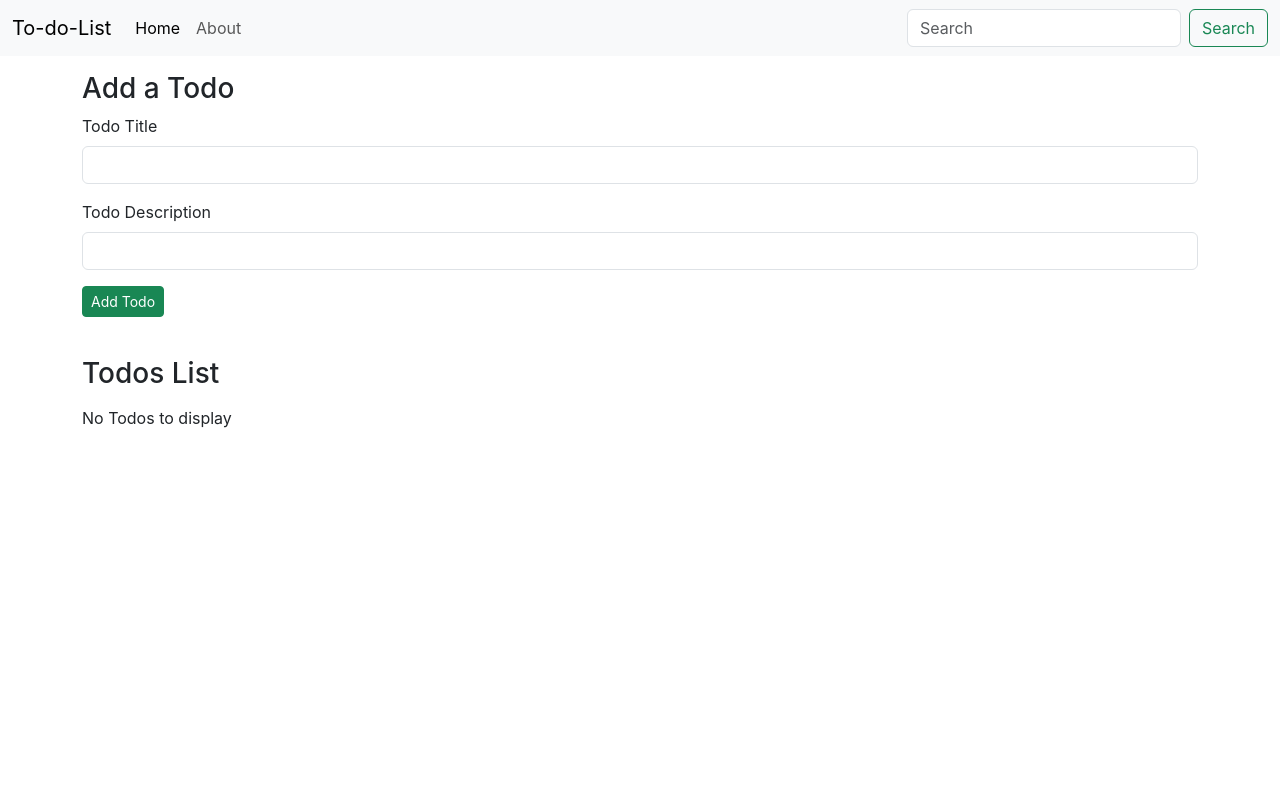
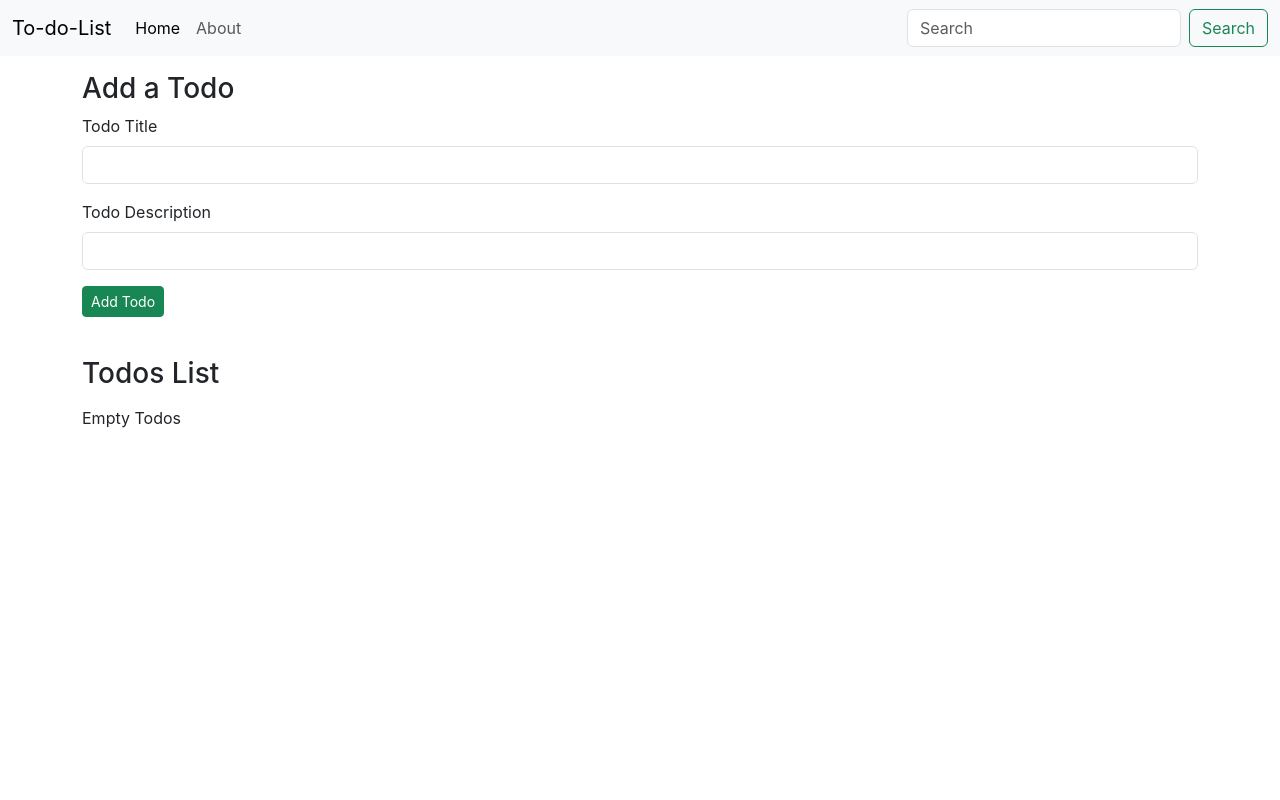
Before and after one commit to Arpan-Raval/todo-list, a React (Create React App) app: page / in a window 1280 px wide. Shown: the top 800 px of the page. Built offline with nearby package versions, Linux system fonts and the light colour scheme.

Commit message:
change name

```diff
--- a/src/MyComponents/Todos.js
+++ b/src/MyComponents/Todos.js
@@ -9,7 +9,7 @@ export const Todos = (props) => {
     return (
         <div className="container" style={myStyle}>
             <h3 className="my-3">Todos List</h3>
-            {props.todos.length===0? "No Todos to display":
+            {props.todos.length===0? "Empty Todos":
             props.todos.map((todo)=>{
                 console.log(todo.sno);
                 return (<TodoItem todo={todo} key={todo.sno} onDelete={props.onDelete}/>
```
